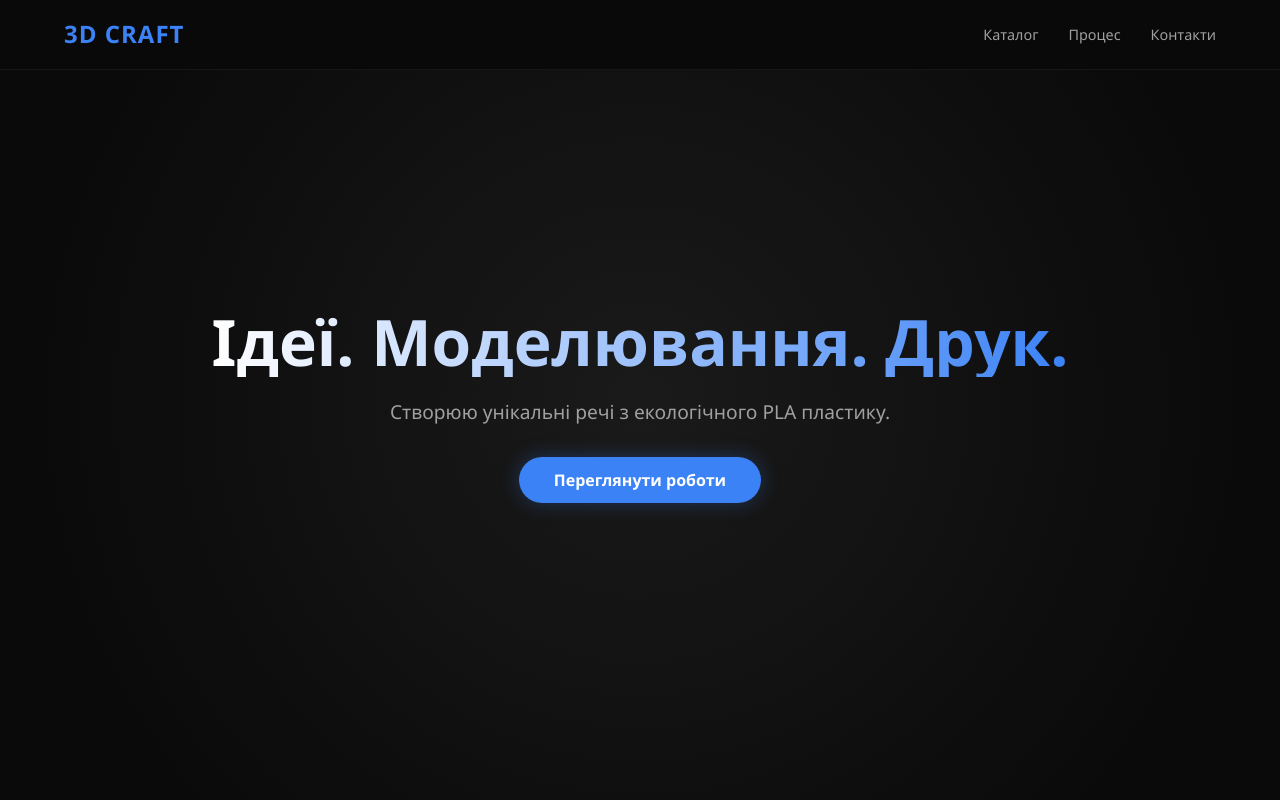
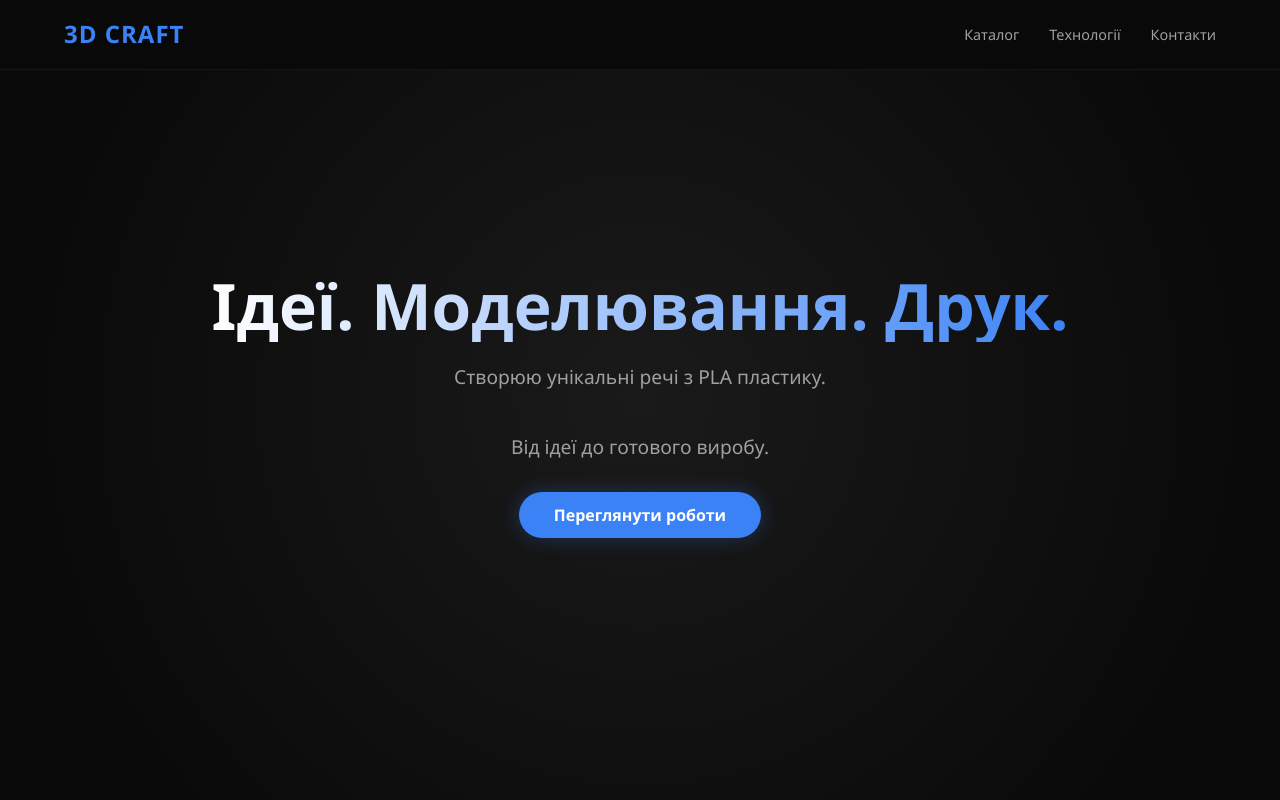
Before and after one commit to RockNESsss/3Dcraft, a plain HTML site: page index.html in a window 1280 px wide. Shown: the top 800 px of the page. Drawn offline with Linux system fonts and the light colour scheme.

Commit message:
Update site

```diff
--- a/index.html
+++ b/index.html
@@ -261,14 +261,15 @@
 
         <div class="nav-links">
             <a href="#products" onclick="toggleMenu()">Каталог</a>
-            <a href="#services" onclick="toggleMenu()">Процес</a>
+            <a href="#services" onclick="toggleMenu()">Технології</a>
             <a href="#contact" onclick="toggleMenu()">Контакти</a>
         </div>
     </nav>
 
     <header class="hero">
         <h1>Ідеї. Моделювання. Друк.</h1>
-        <p>Створюю унікальні речі з екологічного PLA пластику.</p>
+        <p>Створюю унікальні речі з PLA пластику.</p>
+        <p>Від ідеї до готового виробу.</p>
         <div class="btn-group">
             <a href="#products" class="btn">Переглянути роботи</a>
         </div>
```
